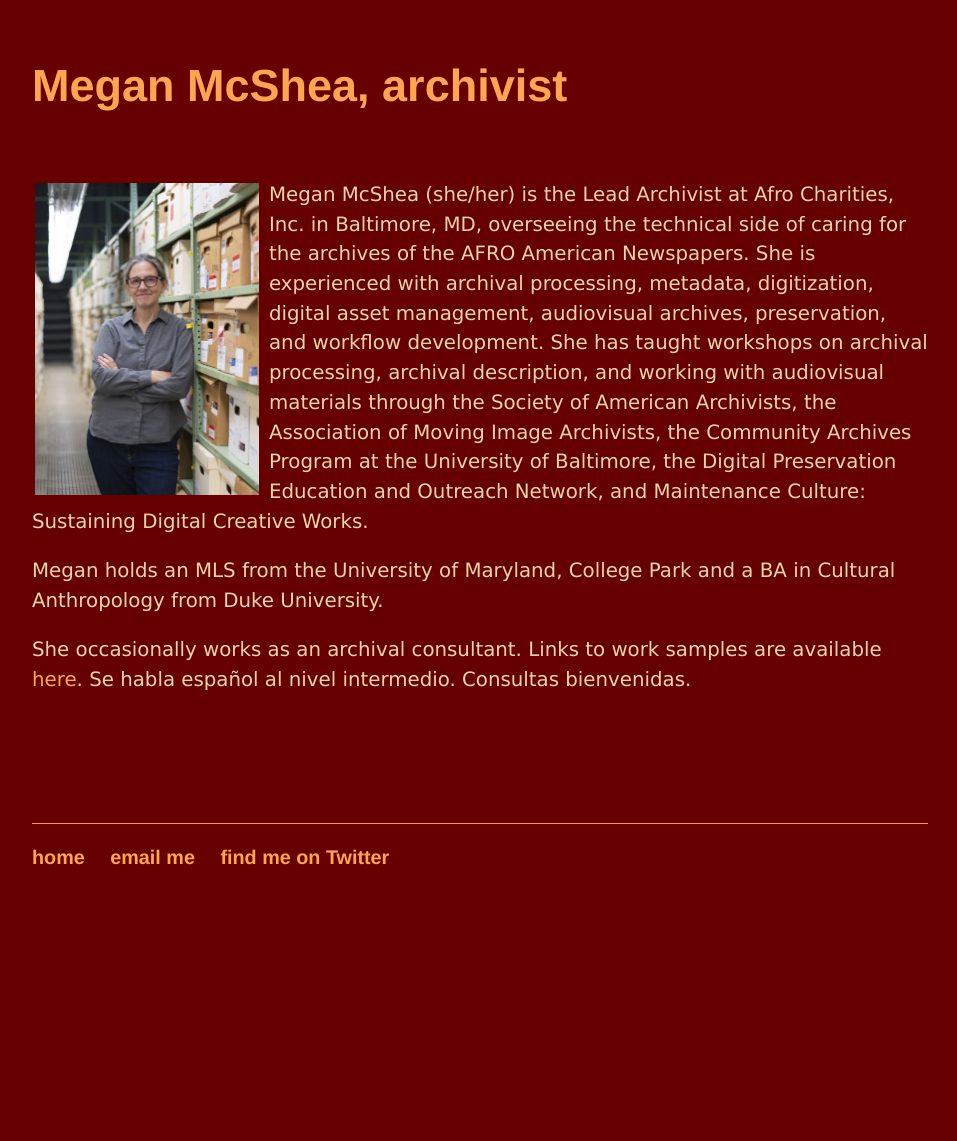
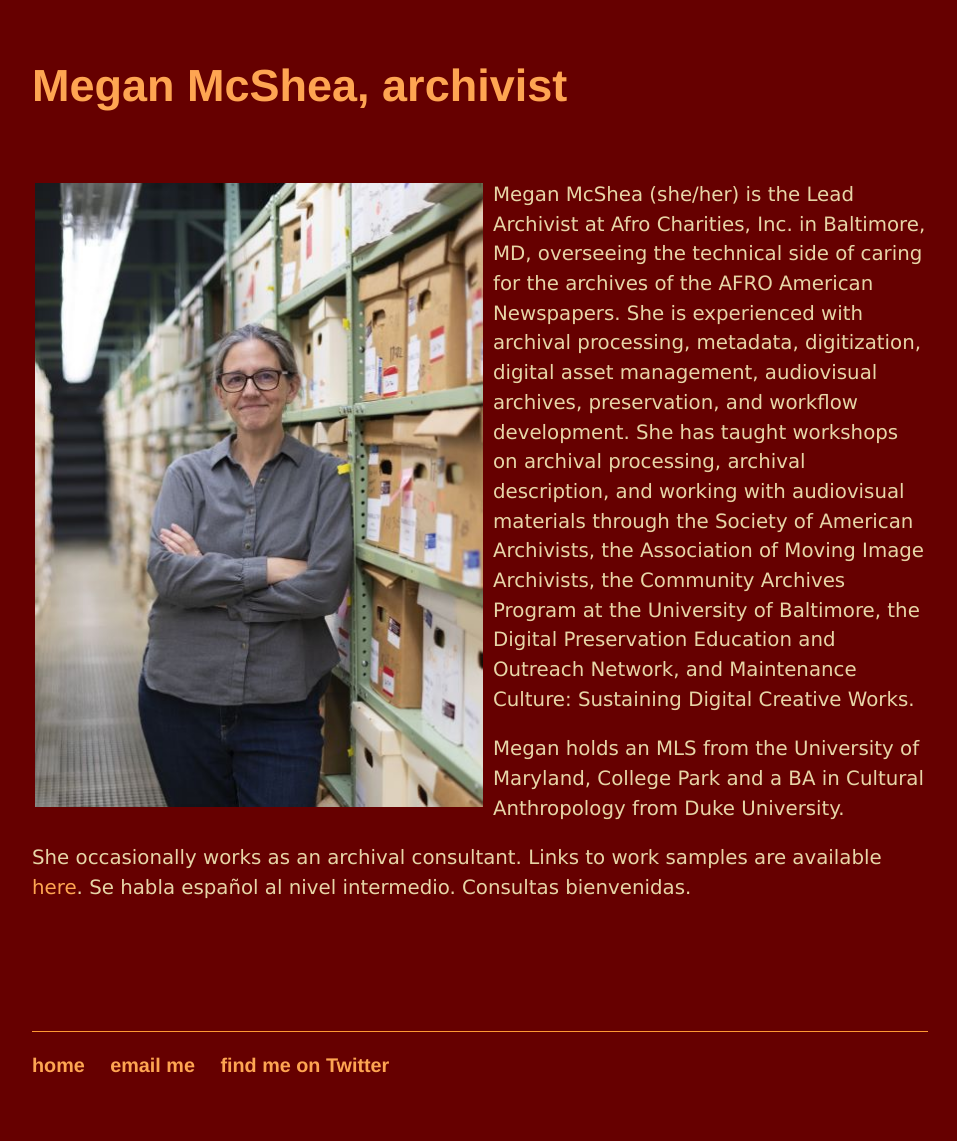
Before and after one commit to megan-mcshea/megan-mcshea.github.io, a Jekyll site: the page built from archivistbio.html, in a window 1280 px wide. Shown: the whole page, without its empty margins (160-1117 px from the left). Built offline with Jekyll 4.4.1, drawn with Linux system fonts in a browser that asks for light colours; before the commit the page ends 933 px from its top, so only the background shows below that.

Commit message:
Update archivistbio.html

```diff
--- a/archivistbio.html
+++ b/archivistbio.html
@@ -5,7 +5,7 @@ title: Megan McShea, archivist
 <div class="blurb">
 	<h1><a href="/archivist.html">Megan McShea, archivist</a></h1>
  <br>
-  <p><img src="/AFROStaffPhoto.jpg" alt="photo by SHAN Wallace" style="float:left;max-width:25%;padding:3px 10px 8px 3px;width=50;">
+  <p><img src="/AFROStaffPhoto.jpg" alt="photo by SHAN Wallace" style="float:left;max-width:50%;padding:3px 10px 8px 3px;width=50;">
 	  Megan McShea (she/her) is the Lead Archivist at Afro Charities, Inc. in Baltimore, MD, overseeing the technical side of caring for the archives of the AFRO American Newspapers. She is experienced with archival processing, metadata, digitization, digital asset management, audiovisual archives, preservation, and workflow development. She has taught workshops on archival processing, archival description, and working with audiovisual materials through the Society of American Archivists, the Association of Moving Image Archivists, the Community Archives Program at the University of Baltimore, the Digital Preservation Education and Outreach Network, and Maintenance Culture: Sustaining Digital Creative Works. </p>
 	  		  <p>Megan holds an MLS from the University of Maryland, College Park and a BA in Cultural Anthropology from Duke University. </p>
 			  <p>She occasionally works as an archival consultant. Links to work samples are available <a href="/archivist.html">here</a>. Se habla espan&#771;ol al nivel intermedio. Consultas bienvenidas.</p>
```
